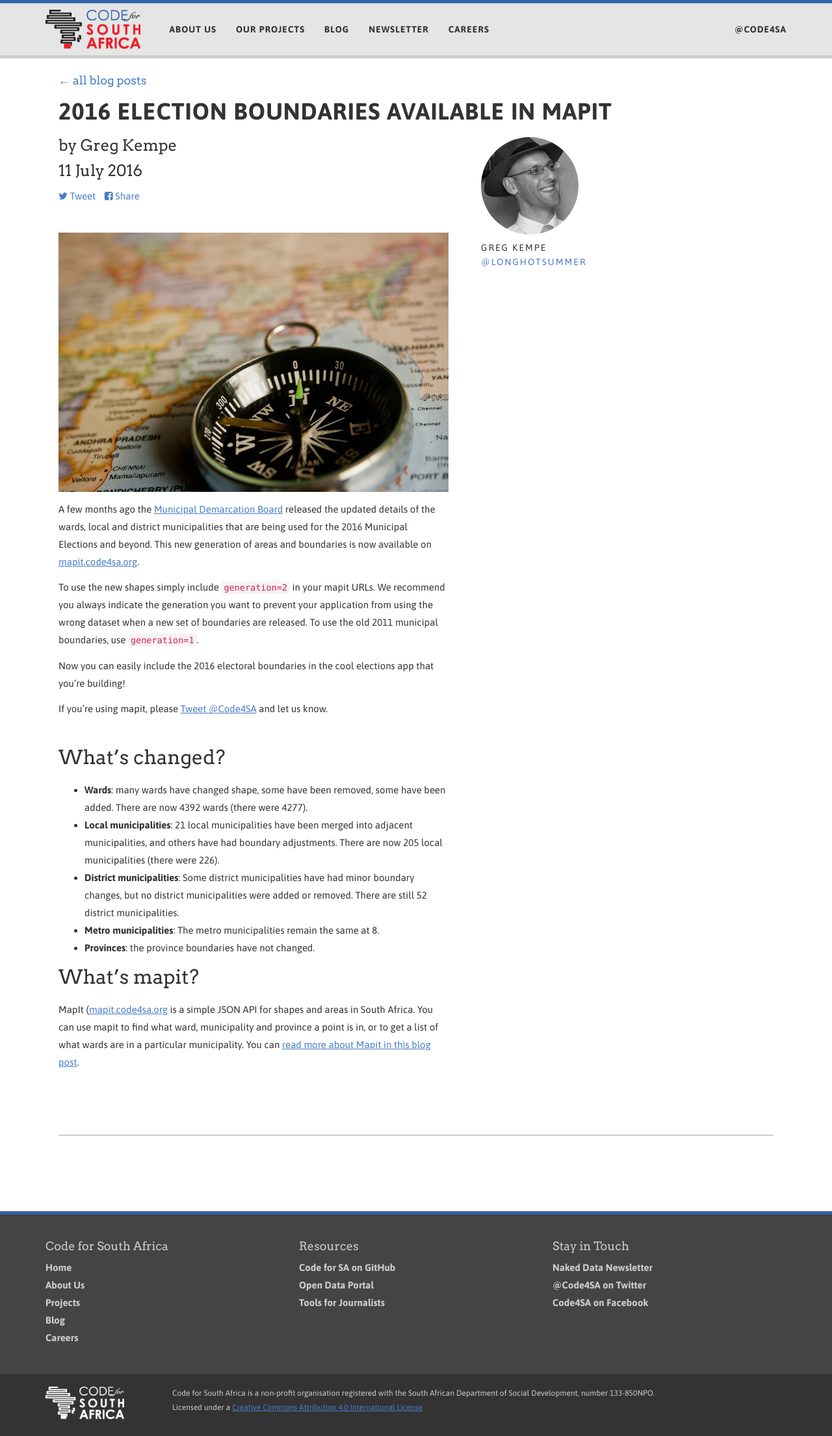
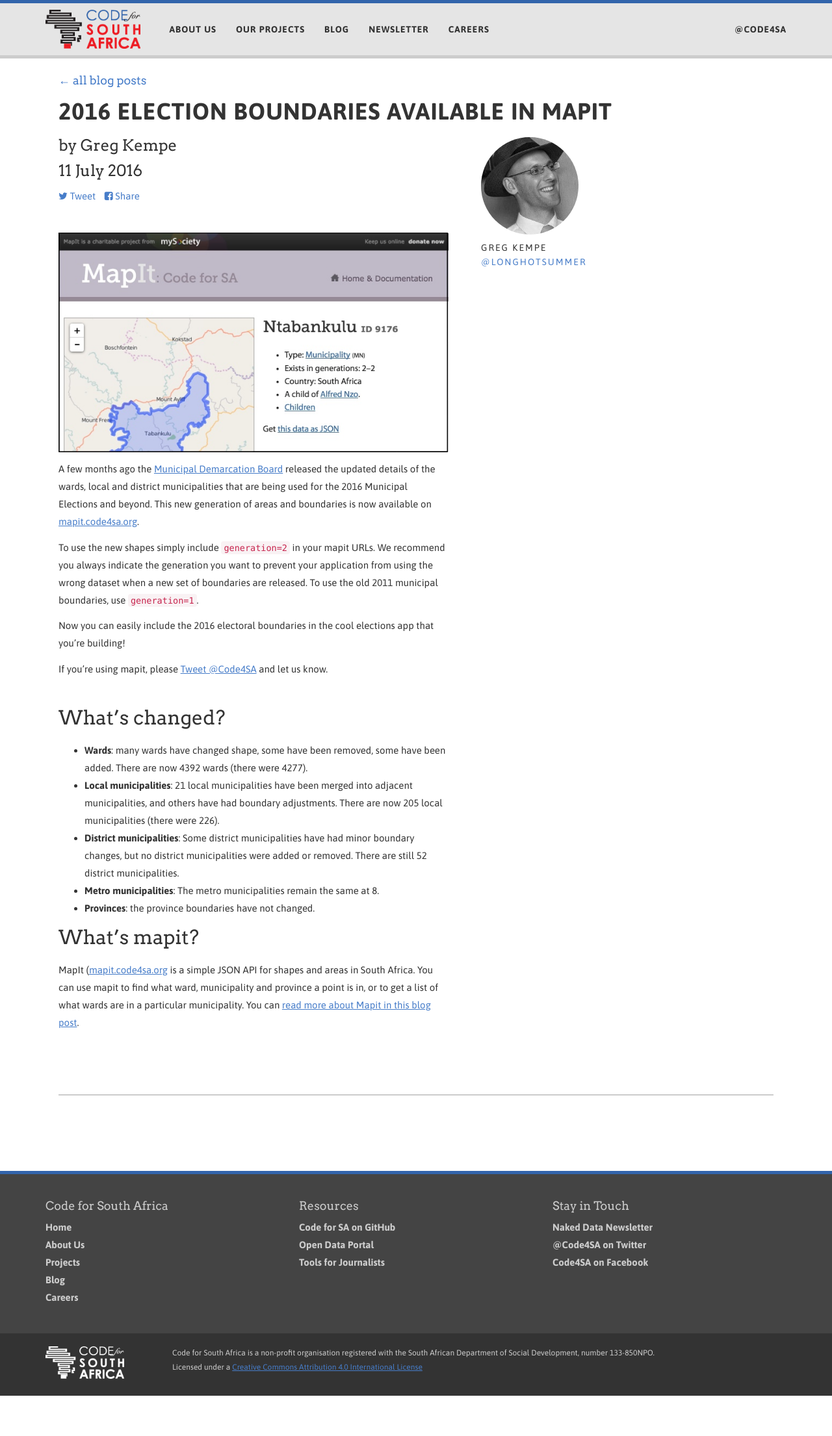
Before and after one commit to Code4SA/old-code4sa.github.io, a Jekyll site: the page built from _posts/2016-07-11-2016-boundaries-mapit.md, in a window 1280 px wide. Shown: the whole page at 65% size. Built offline with Jekyll 4.4.1, drawn with Linux system fonts in a browser that asks for light colours; comment, search, counter and statistics services are not loaded; after the commit the page ends 2148 px from its top, so only the background shows below that.

Commit message:
Update image

```diff
--- a/_posts/2016-07-11-2016-boundaries-mapit.md
+++ b/_posts/2016-07-11-2016-boundaries-mapit.md
@@ -3,11 +3,11 @@
 title: 2016 Election Boundaries Available in MapIt
 date: 2016-07-11
 excerpt: The 2016 demarcation boundaries are now available from mapit.code4sa.org.
-image: http://code4sa.org/img/blog/compass-map.jpg
+image: http://code4sa.org/img/blog/mapit.jpg
 author: Greg Kempe
 ---
 
-<img src="/img/blog/compass-map.jpg">
+<img src="/img/blog/mapit.jpg">
 
 A few months ago the [Municipal Demarcation Board](http://www.demarcation.org.za/site/) released the updated details of the wards, local and district municipalities that are being used for the 2016 Municipal Elections and beyond. This new generation of areas and boundaries is now available on [mapit.code4sa.org](https://mapit.code4sa.org).
 
```
Also changed, not shown: img/blog/compass-map.jpg (deleted), img/blog/mapit.jpg (added).
